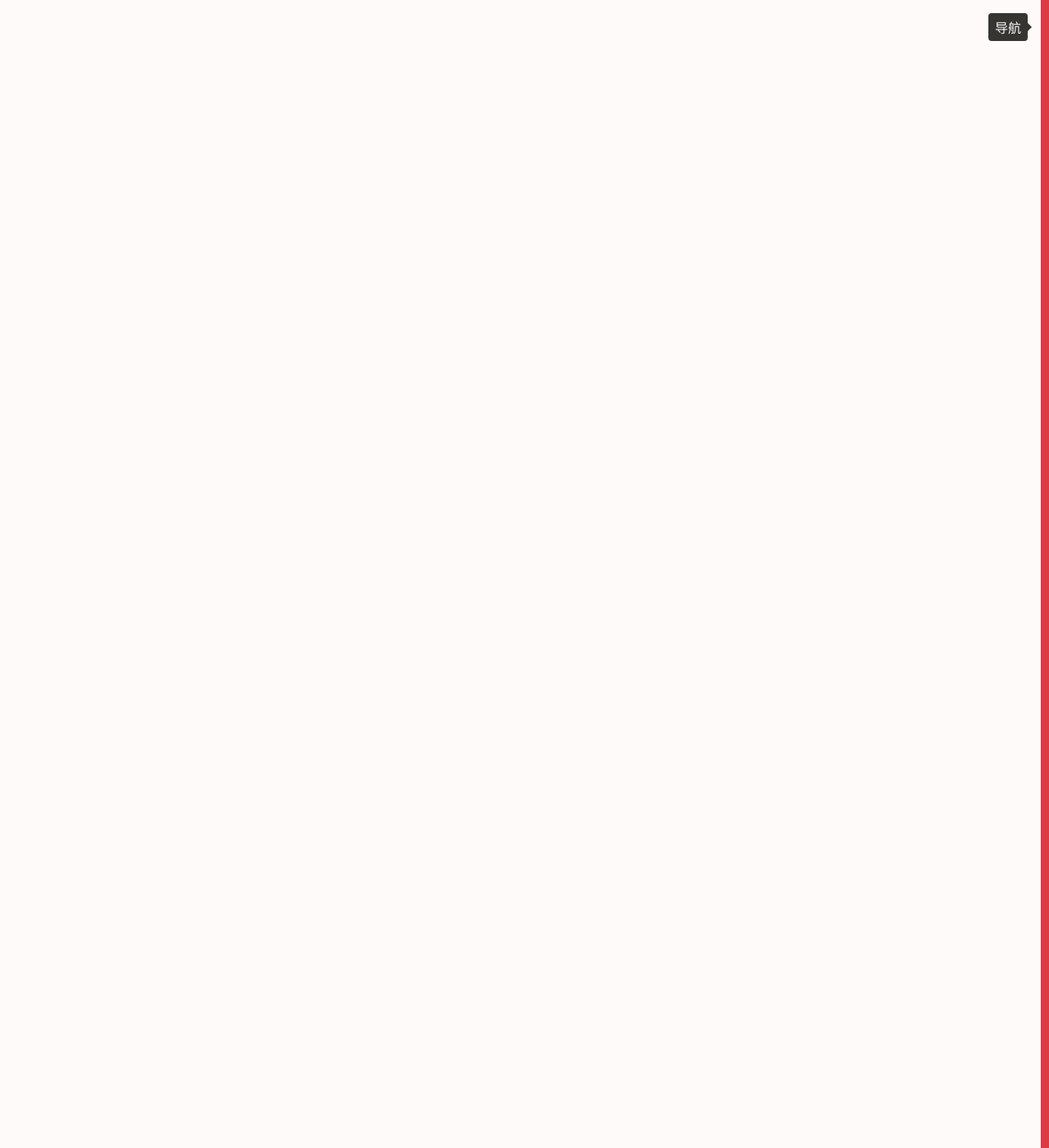
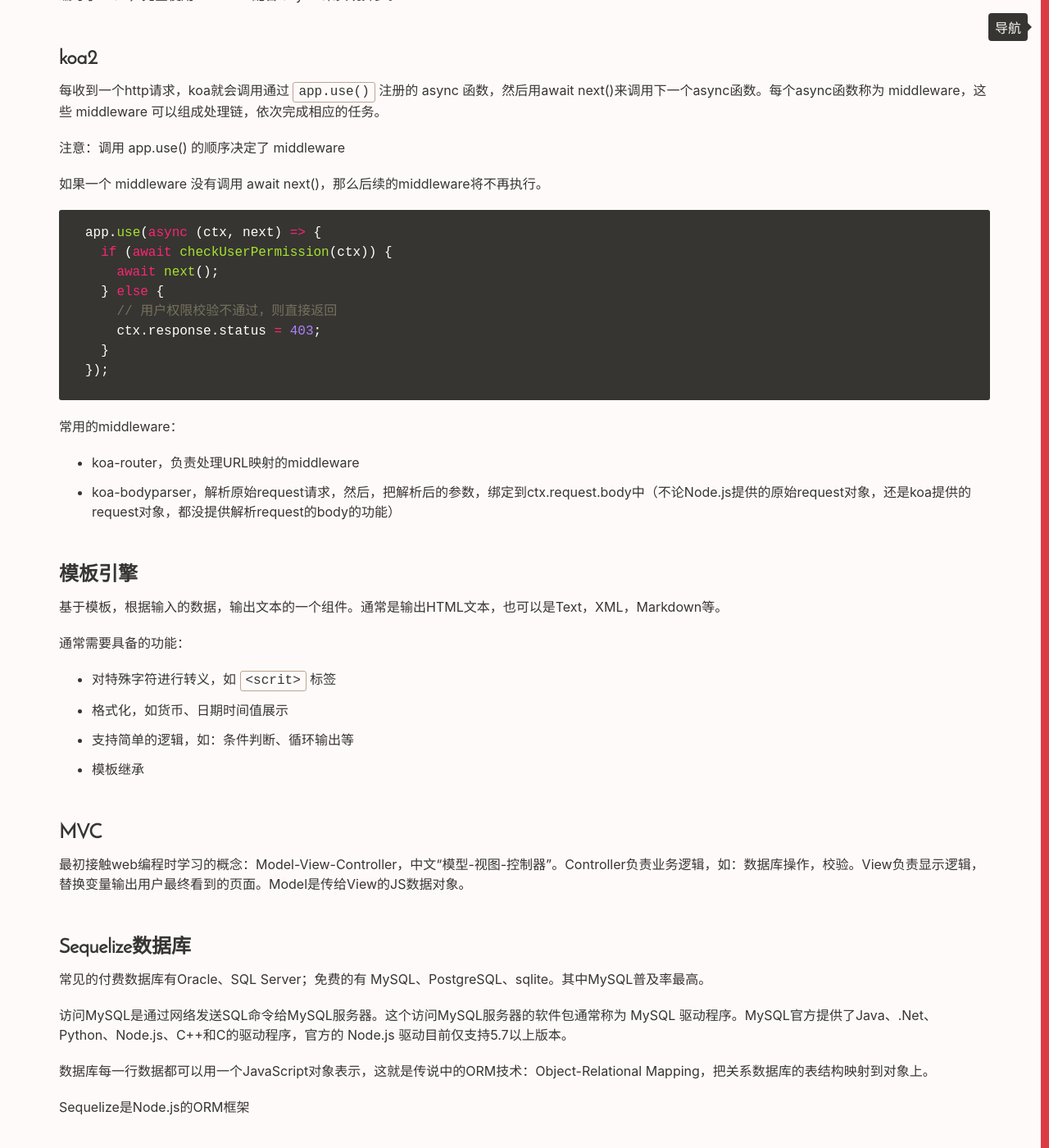
Before and after one commit to Vivi-wu/dive-into-web, a Jekyll site: the page built from _posts/2018-12-17-Node.js-overview.markdown, in a window 1280 px wide and 1400 px high, scrolled down 5167 px. Shown: the whole window at 82% size. Built offline with Jekyll 4.4.1, drawn with Linux system fonts in a browser that asks for light colours; some of the changed text lies outside the part shown.

Commit message:
update blog fro Node.js

````diff
--- a/_posts/2018-12-17-Node.js-file-operation.markdown
+++ b/_posts/2018-12-17-Node.js-overview.markdown
@@ -19,7 +19,7 @@
 
 ### 在VS Code运行调试JS代码
 
-左侧边栏点击小虫子图标（调试并运行），在出现的侧边栏上方点击小齿轮图标（打开launch.json），修改 `"program": "${workspaceRoot}/hello.js"` 该属性值，表示运行当前目录下某文件。点击绿色小播放键图标（开始调试）。在“调试控制台”里可以看到输出结果。
+左侧边栏点击小虫子图标（调试并运行），（当前目录不存在的情况下）点击“创建lanch.json文件”。在出现的侧边栏上方点击小齿轮图标（打开launch.json），修改 `"program": "${workspaceRoot}/hello.js"` 该属性值，表示运行当前目录下某文件。点击绿色小播放键图标（开始调试）。在“调试控制台”里可以看到输出结果。
 
 点击侧边栏上方最右小图标，可以调出“调试控制台”界面。
 
@@ -190,12 +190,62 @@
 
 还可以使用更安全的 sha256、sha512。
 
-
 #### 对称加密算法 AES
 
 加解密使用同一个密钥，需要自己封装函数。加密结果通常有两种表示方法：hex 和 base64。当通信双方使用不同语言时，要确认双方是否遵循同样的AES算法，字符串密钥、IV是否相同，加密后的数据格式是否统一。
 
-
 #### 非对称加密算法 RSA
 
 由一个私钥和一个公钥构成的密钥对，通过私钥加密，公钥解密，或者通过公钥加密，私钥解密。
+
+## web开发框架
+
+Express 是第一代Node.js web框架，基于ES5的语法，通过回调实现异步代码。Express团队基于ES6重新编写了下一代框架，即koa1.目前，该团队已基于ES7编写了koa2，完全使用 Promise 配合 async 来实现异步。
+
+### koa2
+
+每收到一个http请求，koa就会调用通过 `app.use()` 注册的 async 函数，然后用await next()来调用下一个async函数。每个async函数称为 middleware，这些 middleware 可以组成处理链，依次完成相应的任务。
+
+注意：调用 app.use() 的顺序决定了 middleware
+
+如果一个 middleware 没有调用 await next()，那么后续的middleware将不再执行。
+
+```js
+app.use(async (ctx, next) => {
+  if (await checkUserPermission(ctx)) {
+    await next();
+  } else {
+    // 用户权限校验不通过，则直接返回
+    ctx.response.status = 403;
+  }
+});
+```
+常用的middleware：
+
++ koa-router，负责处理URL映射的middleware
++ koa-bodyparser，解析原始request请求，然后，把解析后的参数，绑定到ctx.request.body中（不论Node.js提供的原始request对象，还是koa提供的request对象，都没提供解析request的body的功能）
+
+### 模板引擎
+
+基于模板，根据输入的数据，输出文本的一个组件。通常是输出HTML文本，也可以是Text，XML，Markdown等。
+
+通常需要具备的功能：
+
++ 对特殊字符进行转义，如 `<scrit>` 标签
++ 格式化，如货币、日期时间值展示
++ 支持简单的逻辑，如：条件判断、循环输出等
++ 模板继承
+
+### MVC
+
+最初接触web编程时学习的概念：Model-View-Controller，中文“模型-视图-控制器”。Controller负责业务逻辑，如：数据库操作，校验。View负责显示逻辑，替换变量输出用户最终看到的页面。Model是传给View的JS数据对象。
+
+### Sequelize数据库
+
+常见的付费数据库有Oracle、SQL Server；免费的有 MySQL、PostgreSQL、sqlite。其中MySQL普及率最高。
+
+访问MySQL是通过网络发送SQL命令给MySQL服务器。这个访问MySQL服务器的软件包通常称为 MySQL 驱动程序。MySQL官方提供了Java、.Net、Python、Node.js、C++和C的驱动程序，官方的 Node.js 驱动目前仅支持5.7以上版本。
+
+数据库每一行数据都可以用一个JavaScript对象表示，这就是传说中的ORM技术：Object-Relational Mapping，把关系数据库的表结构映射到对象上。
+
+Sequelize是Node.js的ORM框架
````
Also changed, not shown: _posts/2020-04-27-ES-next.markdown (added, +8 -0 lines).
